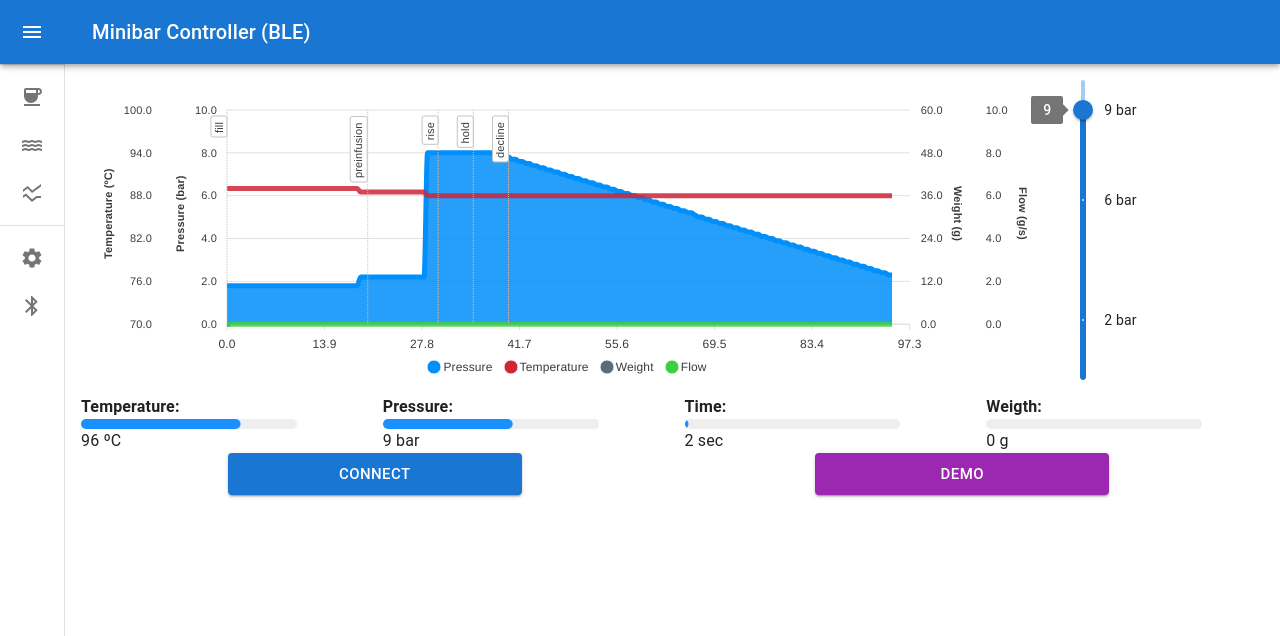
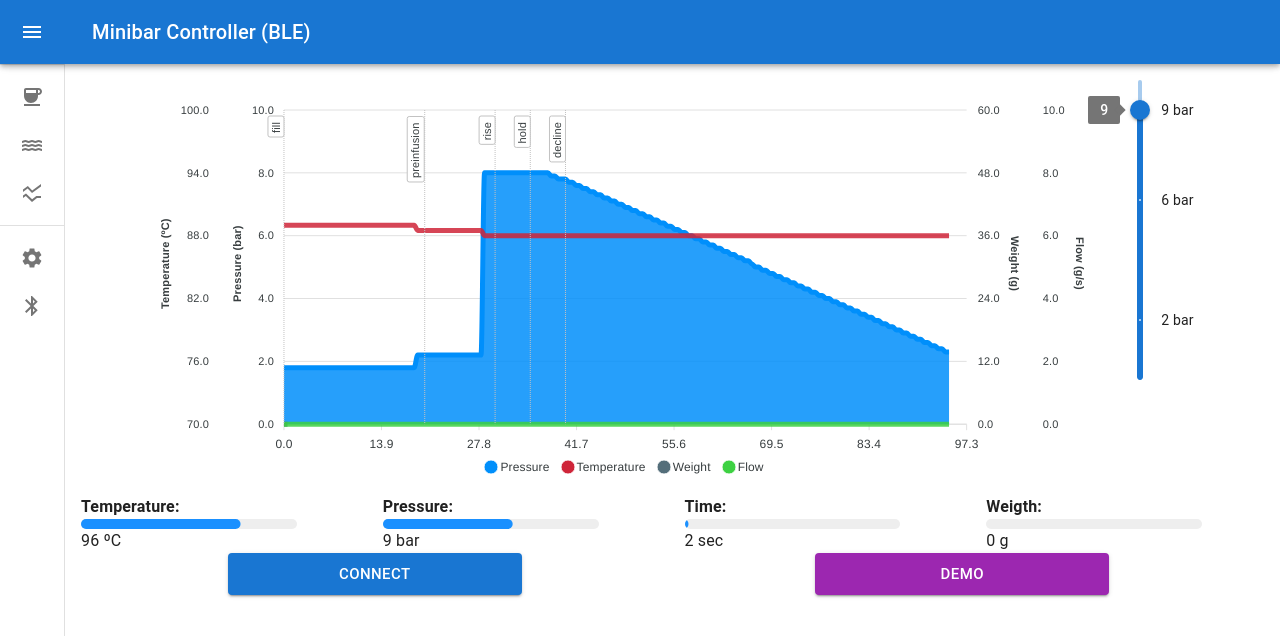
Before and after one commit to rsboni/osterino-front, a React (Create React App) app: page / in a window 1280 px wide. Shown: the top 636 px of the page. Built offline with nearby package versions, Linux system fonts and the light colour scheme.

Commit message:
feat: bigger gahp

```diff
--- a/src/components/Dashboard.js
+++ b/src/components/Dashboard.js
@@ -1,11 +1,7 @@
 import React from 'react'
 import Box from '@mui/material/Box';
 import Slider from '@mui/material/Slider';
-// import TempChart from './TempChart.js'
-// import PressureChart from './PressureChart';
 import Grid from "@mui/material/Grid"
-// import TimeChart from './TimeChart';
-// import WeightChart from './WeightChart.js';
 import EspressoChart from './EspressoChart.js';
 import { Typography } from '@mui/material';
 import { styled } from '@mui/material/styles';
@@ -24,8 +20,8 @@
   }
 }));
 
-export default function Dashboard({props}) {
- const [xValue, yPressureValue, yTempValue, yWeightValue, yFlowValue, labels, targetPressureChange, tempState, pressureState, startTime, endTime, isBrewing, targetPressure, weight ] = props
+export default function Dashboard({ props }) {
+  const [xValue, yPressureValue, yTempValue, yWeightValue, yFlowValue, labels, targetPressureChange, tempState, pressureState, startTime, endTime, isBrewing, targetPressure, weight] = props
 
   function preventHorizontalKeyboardNavigation(event) {
     if (event.key === 'ArrowLeft' || event.key === 'ArrowRight') {
@@ -34,8 +30,8 @@
   }
 
   return (
-    <Grid container xs={12}>
-      <Grid container xs={11}  justifyContent="center"   direction="row"   alignItems="flex-start" spacing={2}>
+    <Grid container xs={12}justifyContent="center" direction="row" >
+      <Grid container xs={11} justifyContent="center" direction="row" alignItems="flex-start" spacing={2}>
 
         <Grid item xs={11} sm={11} md={11} lg={11}>
           {/* <Typography variant='h4'>{title}</Typography> */}
@@ -59,36 +55,36 @@
               valueLabelDisplay="on"
               max={10}
               aria-label="Temperature"
-              marks={[{value: 6, label: "6 bar"},{value: 2, label: "2 bar"},{value: 9, label: "9 bar"}]}
+              marks={[{ value: 6, label: "6 bar" }, { value: 2, label: "2 bar" }, { value: 9, label: "9 bar" }]}
               onKeyDown={preventHorizontalKeyboardNavigation}
             />
           </Box>
         </Grid>
       </Grid>
-      <Grid   container  justifyContent="center"   direction="row"   alignItems="flex-start" spacing={4}>
+      <Grid container rowSpacing={1} justifyContent="center" direction="row" alignItems="flex-start" spacing={4}>
         <Grid item xs={12} sm={3} >
           {/* <TempChart temp={tempState} /> */}
           <Typography><b>Temperature:</b>
-        <BorderLinearProgress variant="determinate" value={tempState/130*100} />
+            <BorderLinearProgress variant="determinate" value={tempState / 130 * 100} />
             {tempState} ºC</Typography>
         </Grid>
         <Grid item xs={12} sm={3} >
           {/* <PressureChart pressure={pressureState} /> */}
           <Typography><b>Pressure:</b>
-        <BorderLinearProgress variant="determinate" value={pressureState/15*100} />
+            <BorderLinearProgress variant="determinate" value={pressureState / 15 * 100} />
             {pressureState} bar</Typography>
 
         </Grid>
         <Grid item xs={12} sm={3} >
           {/* <TimeChart time={startTime && isBrewing ? Math.floor((new Date().getTime() - startTime) / 1000) : startTime && !isBrewing ? Math.floor((endTime - startTime)/1000) : yPressureValue[yPressureValue.length - 1][0]} max={Math.floor((new Date().getTime() - startTime) / 1000) > 60 ? Math.floor((new Date().getTime() - startTime) / 1000) : 60} /> */}
           <Typography><b>Time:</b>
-        <BorderLinearProgress variant="determinate" value={(startTime && isBrewing ? Math.floor((new Date().getTime() - startTime) / 1000) : startTime && !isBrewing ? Math.floor((endTime - startTime)/1000) : yPressureValue[yPressureValue.length - 1][0])/100*100} />
-        {startTime && isBrewing ? Math.floor((new Date().getTime() - startTime) / 1000) : startTime && !isBrewing ? Math.floor((endTime - startTime)/1000) : yPressureValue[yPressureValue.length - 1][0]} sec</Typography>
+            <BorderLinearProgress variant="determinate" value={(startTime && isBrewing ? Math.floor((new Date().getTime() - startTime) / 1000) : startTime && !isBrewing ? Math.floor((endTime - startTime) / 1000) : yPressureValue[yPressureValue.length - 1][0]) / 100 * 100} />
+            {startTime && isBrewing ? Math.floor((new Date().getTime() - startTime) / 1000) : startTime && !isBrewing ? Math.floor((endTime - startTime) / 1000) : yPressureValue[yPressureValue.length - 1][0]} sec</Typography>
 
         </Grid>
         <Grid item xs={12} sm={3} >
           <Typography><b>Weigth:</b>
-        <BorderLinearProgress variant="determinate" value={weight/(weight > 50 ? weight: 50)*100} />
+            <BorderLinearProgress variant="determinate" value={weight / (weight > 50 ? weight : 50) * 100} />
 
             {weight} g</Typography>
 
--- a/src/components/EspressoChart.js
+++ b/src/components/EspressoChart.js
@@ -14,7 +14,7 @@
           chart: {
             id: 'realtime',
             offsetX: 0,
-            height: 350,
+            height: 400,
             type: 'line',
             animations: {
               enabled: true,
@@ -120,7 +120,7 @@
       }
       ]}
 
-      height="300px"
+      height="400px"
     />
   )
 }
```
Lines whose indentation alone changed are shown as unchanged.
